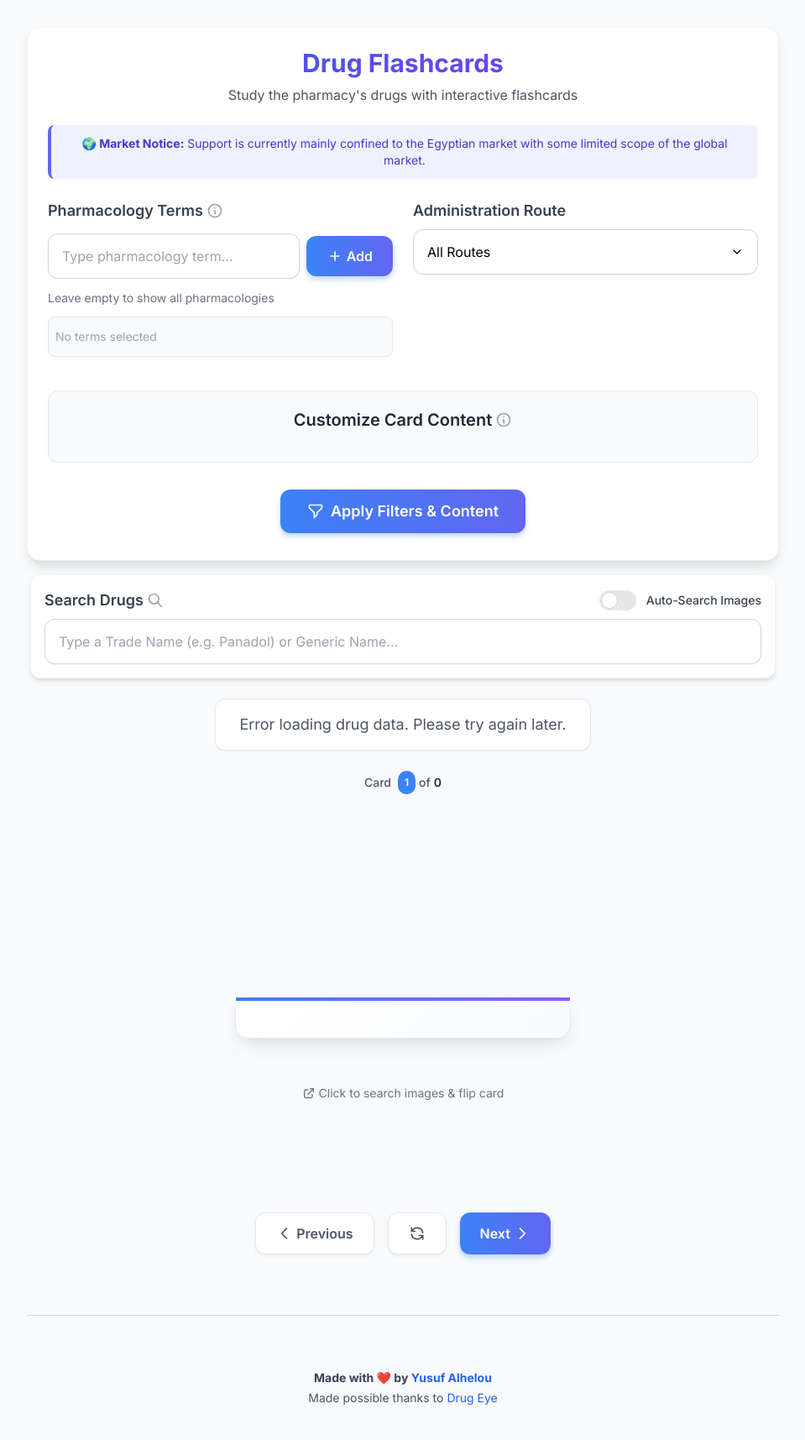
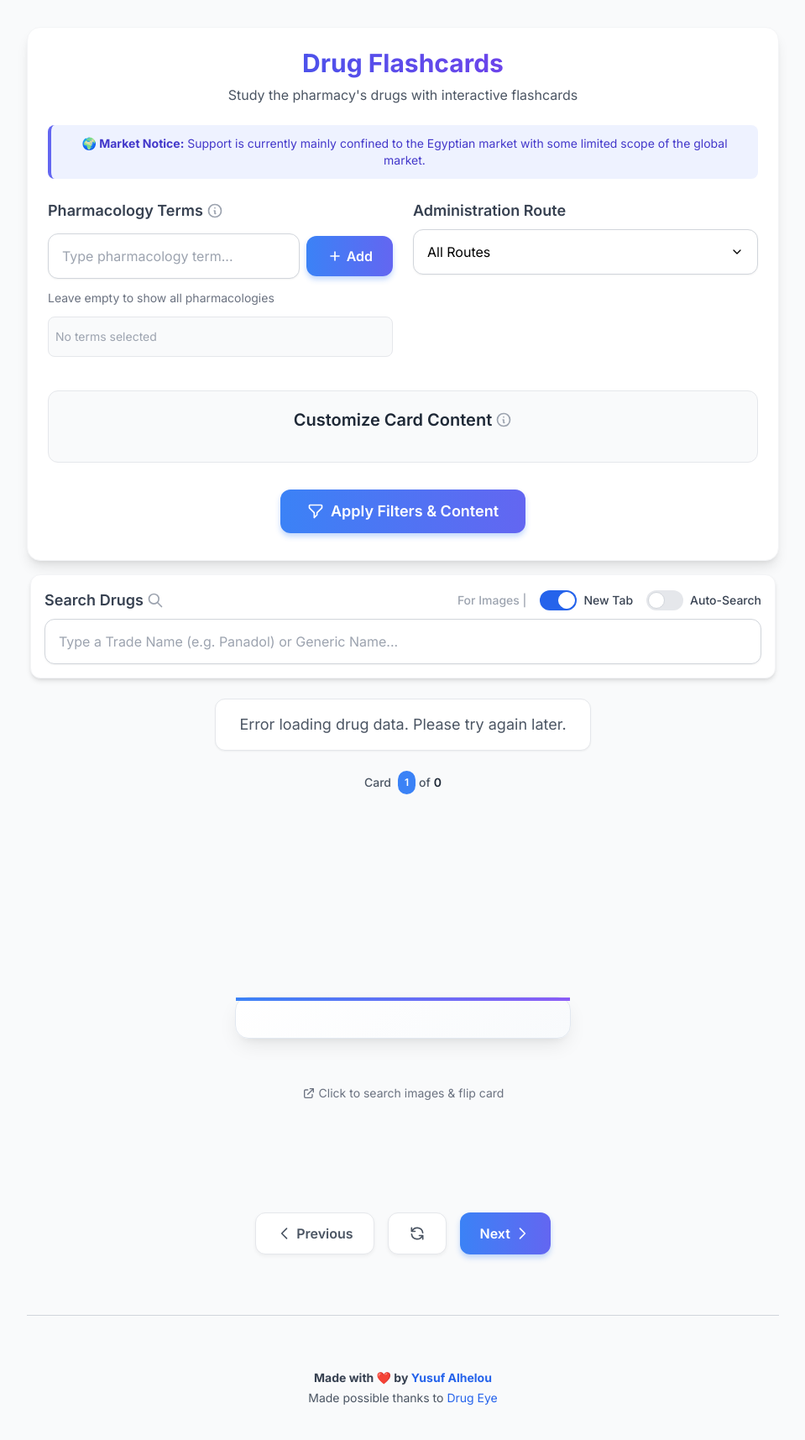
Before and after one commit to yusufalhelou/yusufalhelou.github.io, a Jekyll site: the page built from flashcards.html, in a window 1280 px wide. Shown: the whole page at 84% size, without its empty margins (160-1119 px from the left). Built offline with Jekyll 4.4.1, drawn with Linux system fonts in a browser that asks for light colours; nearby versions of some CDN libraries.

Commit message:
Refactor search bar with new tab and auto-search toggles

```diff
--- a/flashcards.html
+++ b/flashcards.html
@@ -562,7 +562,7 @@ permalink: /flashcards/
     <!-- DEDICATED SEARCH BAR CONTAINER -->
     <div class="w-full max-w-4xl mb-6 px-1 relative z-40">
         <div class="bg-white p-4 rounded-xl shadow-md border border-gray-100 relative">
-            <div class="flex justify-between items-center mb-2">
+            <div class="flex flex-col sm:flex-row justify-between items-start sm:items-center mb-2 gap-2">
                 <label for="drug-search" class="text-lg font-semibold text-gray-700 flex items-center">
                     Search Drugs
                     <span class="tooltip ml-1" data-tooltip="Directly search by Trade Name or Generic Name to find a specific card">
@@ -572,12 +572,22 @@ permalink: /flashcards/
                     </span>
                 </label>
 
-                <!-- Auto-Search Toggle -->
-                <label class="flex items-center cursor-pointer relative">
-                    <input type="checkbox" id="auto-search-toggle" class="sr-only peer">
-                    <div class="w-11 h-6 bg-gray-200 peer-focus:outline-none peer-focus:ring-4 peer-focus:ring-blue-300 rounded-full peer peer-checked:after:translate-x-full peer-checked:after:border-white after:content-[''] after:absolute after:top-[2px] after:left-[2px] after:bg-white after:border-gray-300 after:border after:rounded-full after:h-5 after:w-5 after:transition-all peer-checked:bg-blue-600"></div>
-                    <span class="ml-3 text-sm font-medium text-gray-700">Auto-Search Images</span>
-                </label>
+                <div class="flex flex-wrap items-center gap-4">
+                    <span class="text-sm font-medium text-gray-400 select-none">For Images |</span>
+                    <!-- New Tab Toggle -->
+                    <label class="flex items-center cursor-pointer relative" title="Toggle between opening search in a new tab or the same tab">
+                        <input type="checkbox" id="new-tab-toggle" class="sr-only peer" checked>
+                        <div class="w-11 h-6 bg-gray-200 peer-focus:outline-none peer-focus:ring-4 peer-focus:ring-blue-300 rounded-full peer peer-checked:after:translate-x-full peer-checked:after:border-white after:content-[''] after:absolute after:top-[2px] after:left-[2px] after:bg-white after:border-gray-300 after:border after:rounded-full after:h-5 after:w-5 after:transition-all peer-checked:bg-blue-600"></div>
+                        <span class="ml-2 text-sm font-medium text-gray-700">New Tab</span>
+                    </label>
+
+                    <!-- Auto-Search Toggle -->
+                    <label class="flex items-center cursor-pointer relative">
+                        <input type="checkbox" id="auto-search-toggle" class="sr-only peer">
+                        <div class="w-11 h-6 bg-gray-200 peer-focus:outline-none peer-focus:ring-4 peer-focus:ring-blue-300 rounded-full peer peer-checked:after:translate-x-full peer-checked:after:border-white after:content-[''] after:absolute after:top-[2px] after:left-[2px] after:bg-white after:border-gray-300 after:border after:rounded-full after:h-5 after:w-5 after:transition-all peer-checked:bg-blue-600"></div>
+                        <span class="ml-2 text-sm font-medium text-gray-700">Auto-Search</span>
+                    </label>
+                </div>
             </div>
 
             <div class="relative">
@@ -743,6 +753,7 @@ permalink: /flashcards/
         const searchSuggestionsContainer = document.getElementById('search-suggestions');
         const clearSearchBtn = document.getElementById('clear-search-btn');
         const autoSearchToggle = document.getElementById('auto-search-toggle');
+        const newTabToggle = document.getElementById('new-tab-toggle');
         let selectedSuggestionIndex = -1;
 
         // Global state for drag operations
```
Also changed, not shown: other parts of flashcards.html (+2 -1 lines).
